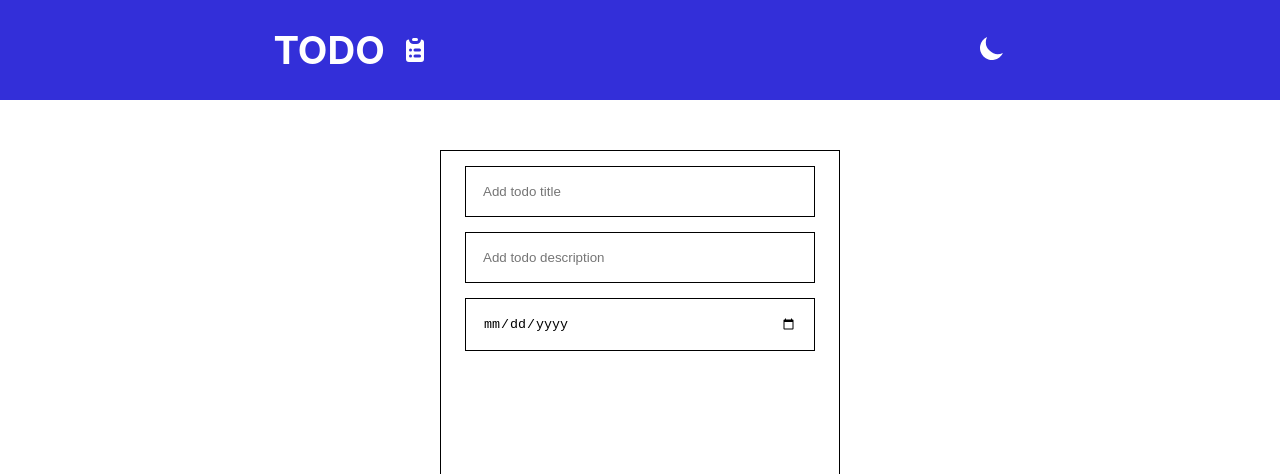
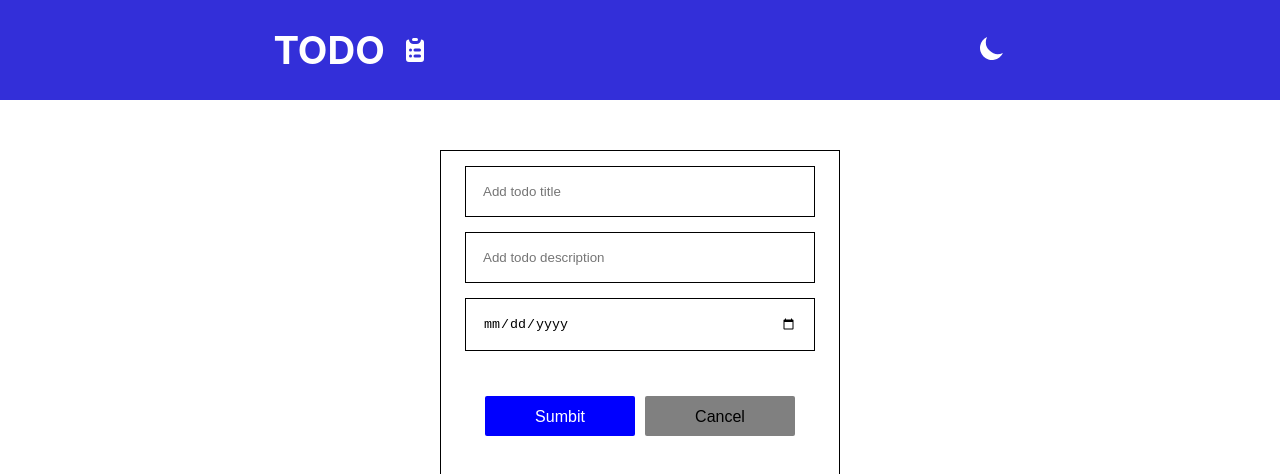
Before and after one commit to MartinMugambi/React-Testing, a Next.js app: page / in a window 1280 px wide. Shown: the top 474 px of the page. Built offline with nearby package versions, Linux system fonts and the light colour scheme.

Commit message:
Add button component styling

```diff
--- a/pages/index.tsx
+++ b/pages/index.tsx
@@ -1,3 +1,4 @@
+import Button from "../components/button";
 import Header from "../components/header";
 import Input from "../components/header/input";
 import styles from '../styles/Home.module.css';
@@ -10,6 +11,10 @@ const Home = () =>{
         <Input type="text" placeholder ="Add todo title" />
         <Input type="text" placeholder ="Add todo description" />
         <Input type="date" placeholder ="Select date" />
+         <section className={styles.buttons}>
+          <Button title="Sumbit" bgColor="blue" color="white" />
+          <Button title="Cancel" bgColor="grey" color="black" />
+         </section>
       </form>
     </main>
   );
--- /dev/null
+++ b/styles/Button.module.css
@@ -0,0 +1,10 @@
+.button{
+    outline: none;
+    width: 150px;
+    height: 40px;
+    padding: 12px;
+    border: none;
+    border-radius: 2px;
+    font-size: 1rem;
+    cursor: pointer;
+}
--- a/styles/Home.module.css
+++ b/styles/Home.module.css
@@ -8,3 +8,10 @@
   margin-top: 50px;
   min-height: 400px;
 }
+
+.buttons{
+  display: flex;
+  gap: 10px;
+  margin-top: 45px;
+  /* border: 3px solid red; */
+}
```
